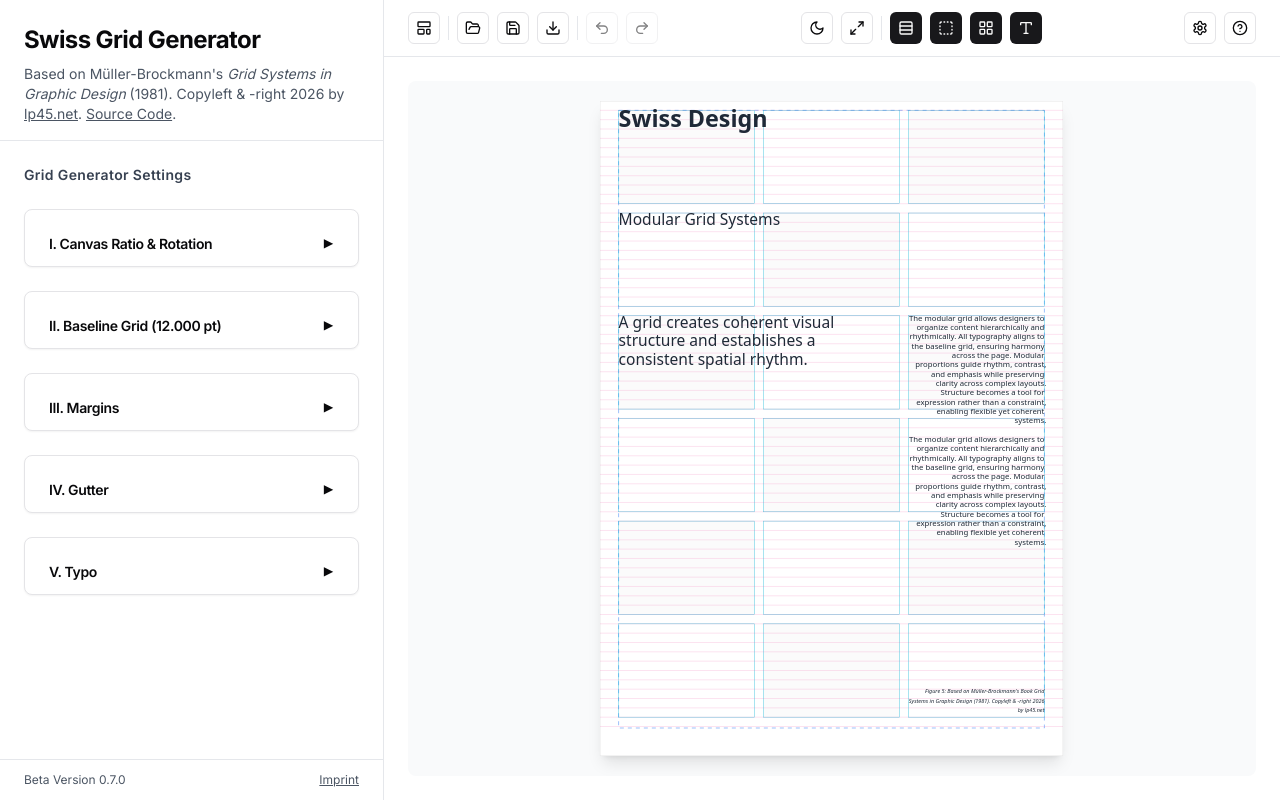
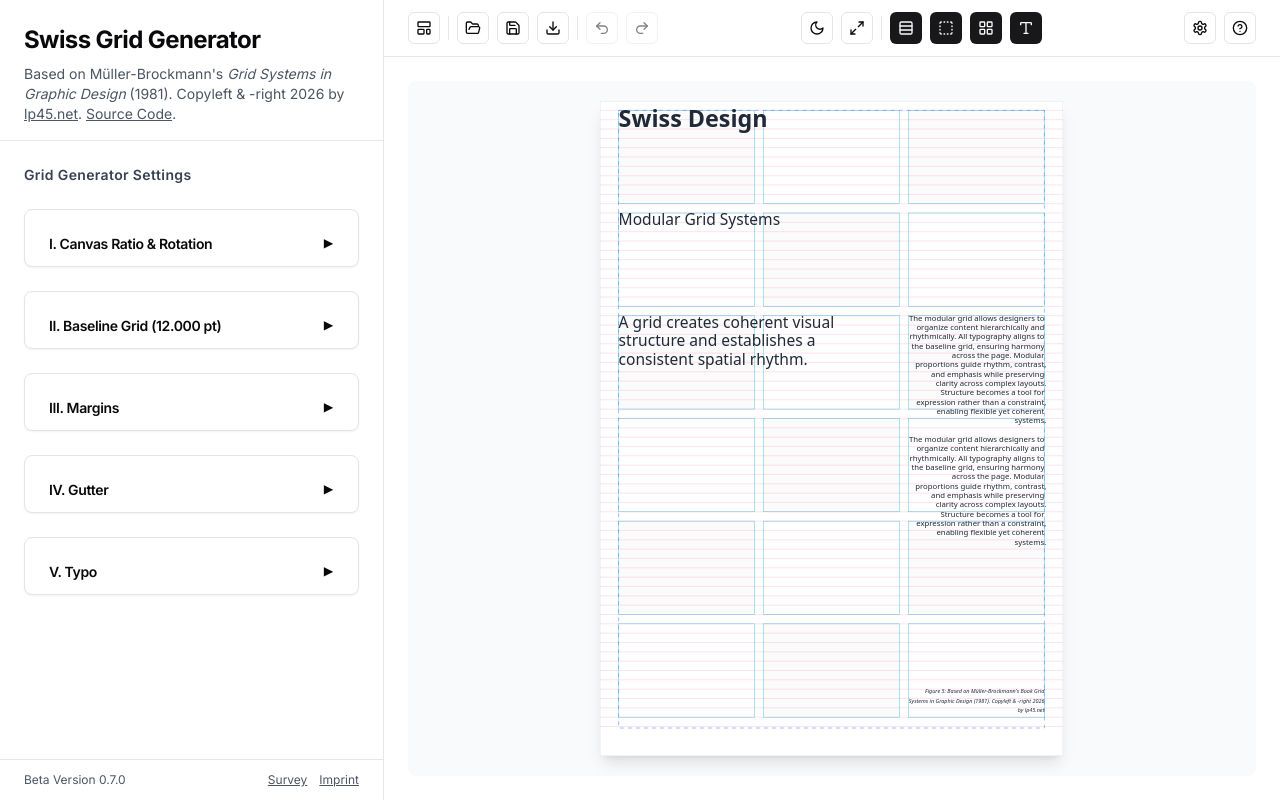
Before and after one commit to longplay45/swiss-grid-generator, a Next.js app in the folder webapp/: page / in a window 1280 px wide. Built offline with nearby package versions, Linux system fonts and the light colour scheme; a web font is replaced by a local one.

Commit message:
Add survey link beside imprint

```diff
--- a/webapp/app/page.tsx
+++ b/webapp/app/page.tsx
@@ -1049,6 +1049,15 @@ export default function Home() {
         <div className={`shrink-0 border-t px-4 py-3 text-xs md:px-6 ${uiTheme.subtleBorder} ${uiTheme.bodyText}`}>
           <div className="flex items-center justify-between gap-3">
             <span>Beta Version {APP_VERSION}</span>
+            <div className="flex items-center gap-3">
+              <a
+                href="/survey"
+                target="_blank"
+                rel="noopener noreferrer"
+                className={uiTheme.link}
+              >
+                Survey
+              </a>
               <button
                 type="button"
                 className={uiTheme.link}
@@ -1056,6 +1065,7 @@ export default function Home() {
               >
                 Imprint
               </button>
+            </div>
           </div>
         </div>
       </div>
```
Lines whose indentation alone changed are shown as unchanged.
